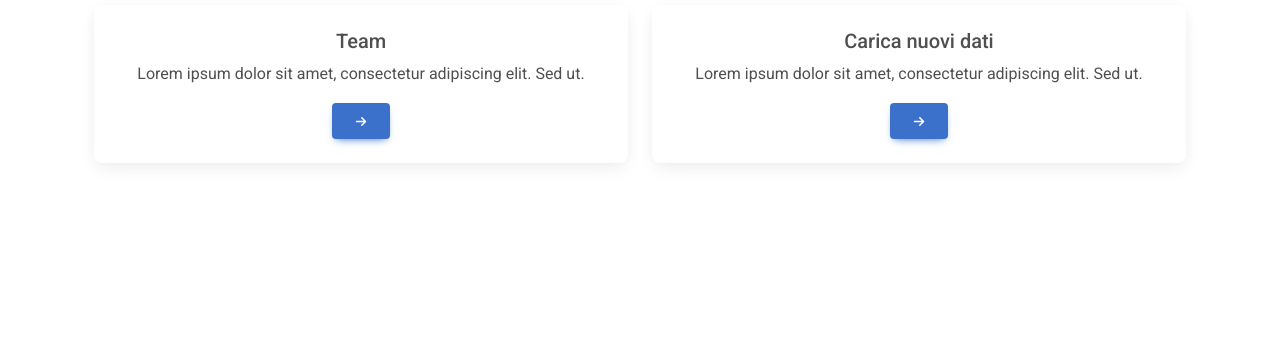
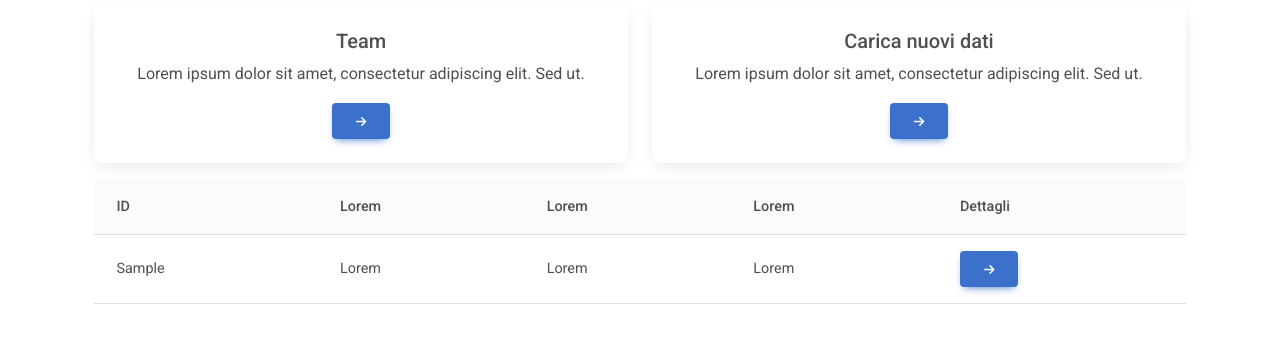
Before and after one commit to andrearoota/sistemiDiControlloDiGestione, a Flask app: page / in a window 1280 px wide. Shown: the part 251-594 px from the top of the page. Run offline with Flask 3, Linux system fonts and the light colour scheme; tables that the repository leaves empty hold one stand-in row (values such as "Sample post"); parts of the project's set-up code (start-up, migrations or seed data) failed here and were passed over.

Commit message:
- Sistemazione routing - Miglioramento performance - Creazione tabella articoli in dashboard

```diff
--- /dev/null
+++ b/website/controller/article.py
@@ -0,0 +1,16 @@
+from website import db
+from website.model.model import Vendita
+from flask import render_template
+
+def selectAllArticles():
+    # select Articles from sales
+    return db.session.query(Vendita.nrArticolo).distinct().all()
+
+def selectArticle(idArticle):
+    # TODO
+    # Example
+    stmt = db.select(db.func.sum(Vendita.importoVenditeVL)).where(Vendita.nrArticolo == idArticle)
+    return {
+        "id": idArticle,
+        "importoVendite": round(db.session.scalars(stmt).one(), 2)
+        }
--- a/website/route.py
+++ b/website/route.py
@@ -26,7 +26,12 @@ listaTotali = []
 
 @route.route("/")
 def home():
-    return render_template("home.html")
+    from website.controller.article import selectAllArticles
+    return render_template("dashboard.html", articles = selectAllArticles())
+
+@route.route('/chiSiamo')
+def chiSiamo():
+    return render_template("chiSiamo.html")
 
 @route.route("/analysesVariances")
 def analysesVariances():
@@ -38,74 +43,7 @@ def databaseImport():
     from website.controller.importFromXLSX import importFromXLSX
     return importFromXLSX()
 
-@route.route('/specificaArticolo',  methods = ['GET', 'POST'])
-def art():
-    z = 0 #una flag
-    if request.method == "POST":
-        #faccio un bel load prima poi recupo l'indice di quello che devo trovare e mostro tutti i risultati del singolo articolo
-        lista = db.session.query(Vendita.nrArticolo).distinct().all()
-        print(lista)
-        nrArt = request.form.get('nrArt')
-        x = Vendita.query.filter_by(nrArticolo = nrArt).first() #controllo che ci sia almeno una vendita di quel prodotto per vedere se l'articolo esiste
-        if x :
-            # recuperare indice per poi accedere a tutti i dati del singolo articolo
-            indice = 0
-            trovato = 'false'
-            for i in range(len(lista)):
-                if trovato == 'false':
-                    if nrArt != lista[i].nrArticolo:
-                        indice = indice + 1
-                        print(indice)
-                    else:
-                        trovato = 'true'
-                    # se lo ho trovato scorre lista ma senza entrare ed aggiornare l'indice
-            print(indice)
-            i = indice
-            z = 1
-            flash('ARTICOLO TROVATO ', category = 'success')
-            return render_template("specificaArticolo.html", z=z, nrArt = nrArt, puB = listaPrezziBudget[i], qtvB = listaQuantitaBudget[i], mB = mixBudget[i], cmpB = listaCostiUnitariMPBudget[i], clavB = listaCostiUnitariLAVBudget[i], puMS = listaPrezziBudget[i], qtvMS = listaQuantitaMixStd[i], mMS = mixBudget[i], cmMS = listaCostiUnitariMPBudget[i], clavMS = listaCostiUnitariLAVBudget[i], puME = listaPrezziBudget[i], mME = mixMixEffettivo[i], cmME = listaCostiUnitariMPBudget[i], clavME = listaCostiUnitariLAVBudget[i], puC = listaPrezziCons[i], qtvC = listaQuantitaCons[i], mC = mixCons[i], cmpC = listaCostiUnitariMPCons[i], clavC = listaCostiUnitariLAVCons[i])
-        else:
-            flash(' INSERISCI UN CODICE VALIDO!! ', category = 'error')
-    return render_template("specificaArticolo.html", z=z )
-
-@route.route('/chiSiamo')
-def chiSiamo():
-    return render_template("chiSiamo.html")
-
-@route.route('/modifica')
-def modify():
-    #modificare il tipo dell'art 841 e 814 a consuntivo basandoci sul nrMovimento
-    tochange = 'Consuntivo'
-    db.session.query(Vendita).filter(Vendita.nrMovimentoV == 35089).update({'tipo': tochange})
-    db.session.commit()
-    query = Vendita.query.filter_by(nrMovimentoV = 35089).first()
-    print(query.tipo)
-
-    #altro articolo
-
-    db.session.query(Vendita).filter(Vendita.nrMovimentoV == 35550).update({'tipo': tochange})
-    db.session.commit()
-    query = Vendita.query.filter_by(nrMovimentoV = 35550).first()
-    print(query.tipo)
-
-    return render_template("base.html")
-
-def conversioneValuta (prezzo, codiceCliente, tipo) :
-    subtotaleInEuro = prezzo
-    clien1 = Cliente.query.filter_by(codiceCliente=codiceCliente).first()
-    valClien = clien1.valutaCliente
-    #print(" CONVERSIONE VALUTA ----> " + codiceCliente + " codice valuta: " + str(valClien))
-    if valClien == 2:  # caso in cui il cliente paga in dollari
-        if tipo == "BUDGET":
-            subtotaleInEuro = subtotaleInEuro * 0.94868  # conversione dollaro/euro a budget
-        else:
-            subtotaleInEuro = subtotaleInEuro * 0.8338  # conversione dollaro/euro a consuntivo
-    elif valClien == 3:  # caso in cui il cliente paga in yen
-        if tipo == "BUDGET":
-            subtotaleInEuro = subtotaleInEuro * 0.0081300813  # conversione yen/euro a budget
-        else:
-            subtotaleInEuro = subtotaleInEuro * 0.00740685875  # conversione yen/euro a consuntivo
-    return subtotaleInEuro
-
-def CalcoloRisorsa (tempoImpiegato, tipo, ris, aProd) :
-    return
+@route.route('/article/<idArticle>',  methods = ['GET'])
+def viewArticle(idArticle):
+    from website.controller.article import selectArticle
+    return selectArticle(idArticle=idArticle)
--- /dev/null
+++ b/website/templates/dashboard.html
@@ -0,0 +1,132 @@
+{% extends "base.html" %}
+{% block title %} Dashboard
+{% endblock %}
+{% block content %}
+
+<section>
+    <div class="container-fluid text-center">
+        <div class="row row-cols-1 row-cols-md-2 g-4">
+            <div class="col">
+                <div class="card">
+                    <div class="card-body">
+                        <h5 class="card-title">Analisi scostamento</h5>
+                        <p class="card-text">Lorem ipsum dolor sit amet, consectetur adipiscing elit. Sed ut.</p>
+                        <a href="/analysesVariances" class="btn btn-primary"><i class="fas fa-arrow-right"></i></a>
+                    </div>
+                </div>
+            </div>
+
+            <div class="col">
+                <div class="card">
+                    <div class="card-body">
+                        <h5 class="card-title">Analisi per articolo</h5>
+                        <p class="card-text">Lorem ipsum dolor sit amet, consectetur adipiscing elit. Sed ut.</p>
+                        <a href="/specificaArticolo" class="btn btn-primary"><i class="fas fa-arrow-right"></i></a>
+                    </div>
+                </div>
+            </div>
+
+            <div class="col">
+                <div class="card">
+                    <div class="card-body">
+                        <h5 class="card-title">Team</h5>
+                        <p class="card-text">Lorem ipsum dolor sit amet, consectetur adipiscing elit. Sed ut.</p>
+                        <a href="/chiSiamo" class="btn btn-primary"><i class="fas fa-arrow-right"></i></a>
+                    </div>
+                </div>
+            </div>
+
+            <div class="col">
+                <div class="card">
+                    <div class="card-body">
+                        <h5 class="card-title">Carica nuovi dati</h5>
+                        <p class="card-text">Lorem ipsum dolor sit amet, consectetur adipiscing elit. Sed ut.</p>
+                        <a href="/upload" class="btn btn-primary"><i class="fas fa-arrow-right"></i></a>
+                    </div>
+                </div>
+            </div>
+        </div>
+    </div>
+</section>
+
+<section class="pt-3">
+    <div class="container-fluid">
+        <div class="row">
+            <div class="col-12">
+                <table class="table align-middle mb-0 bg-white">
+                    <thead class="bg-light">
+                        <tr>
+                            <th>ID</th>
+                            <th>Lorem</th>
+                            <th>Lorem</th>
+                            <th>Lorem</th>
+                            <th>Dettagli</th>
+                        </tr>
+                    </thead>
+                    <tbody>
+                        {% for article in articles %}
+                        <tr>
+                            <td>
+                                {{ article.nrArticolo }}
+                            </td>
+                            <td>
+                                Lorem
+                            </td>
+                            <td>
+                                Lorem
+                            </td>
+                            <td>
+                                Lorem
+                            </td>
+                            <td>
+                                <button type="button" class="btn btn-primary"
+                                    onclick="buildModalArticle('{{ article.nrArticolo }}')"><i
+                                        class="fas fa-arrow-right"></i></button>
+                            </td>
+                        </tr>
+                        {% endfor %}
+
+                    </tbody>
+                </table>
+            </div>
+        </div>
+    </div>
+</section>
+
+<!-- modal for article -->
+<div class="modal fade" id="modalArticle" tabindex="-1" aria-labelledby="modalArticle" aria-hidden="true">
+    <div class="modal-dialog">
+        <div class="modal-content">
+            <div class="modal-header">
+                <h5 class="modal-title" id="exampleModalLabel">Articolo <span id="idArticle"></span></h5>
+                <button type="button" class="btn-close" data-mdb-dismiss="modal" aria-label="Close"></button>
+            </div>
+            <div class="modal-body">
+                <b>Vendite: </b><span id="importoVendite"></span> €
+            </div>
+            <div class="modal-footer">
+                <button type="button" class="btn btn-primary" data-mdb-dismiss="modal">Chiudi</button>
+            </div>
+        </div>
+    </div>
+</div>
+
+<script>
+    /**
+    * Get data and build modal
+    *
+    * @param {Int} idArticle ID article
+    */
+    async function buildModalArticle(idArticle) {
+        const modalArticle = document.getElementById('modalArticle');
+
+        const response = await fetch(`${window.location.origin}/article/${idArticle}`);
+        let article = await response.json();
+        modalArticle.querySelector('#idArticle').innerHTML = idArticle;
+        modalArticle.querySelector('#importoVendite').innerHTML = article.importoVendite;
+
+        let modalObj = new mdb.Modal(modalArticle)
+        modalObj.show();
+    }
+</script>
+{% endblock %}
--- a/website/templates/specificaArticolo.html
+++ b/website/templates/specificaArticolo.html
@@ -137,8 +137,8 @@
         <h4> Dati Aggiuntivi :</h4>
         <p></p>
         <br>
-        <label for="mdcB"> MARGINE DI CONTRIBUZIONE (BUDGET)  </label> <p id ="mdcB"> {% if z == 1 %}{{(puB-(cmpB+clavB))|round(2,'common')}}{% elif z == 0 %}0.00{% endif %}</p>
-        <label for="mdcC"> MARGINE DI CONTRIBUZIONE (CONSUNTIVO)  </label> <p id ="mdcC"> {% if z == 1 %}{{(puC-(cmpC+clavC))|round(2,'common')}}{% elif z == 0 %}0.00{% endif %}</p>
+        <label for="mdcB"> MARGINE DI CONTRIBUZIONE (BUDGET)  </label> <p id ="mdcB"> {% if withArticle == True %}{{(puB-(cmpB+clavB))|round(2,'common')}}{% elif withArticle == False %}0.00{% endif %}</p>
+        <label for="mdcC"> MARGINE DI CONTRIBUZIONE (CONSUNTIVO)  </label> <p id ="mdcC"> {% if withArticle == True %}{{(puC-(cmpC+clavC))|round(2,'common')}}{% elif withArticle == False %}0.00{% endif %}</p>
     </div>
 </div>
 {% endblock %}
```
Also changed, not shown: website/templates/home.html (deleted, +0 -52 lines).
